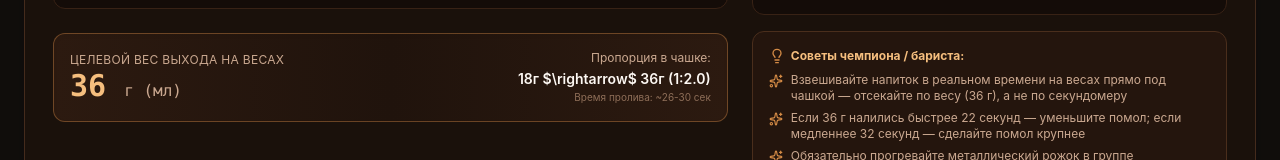
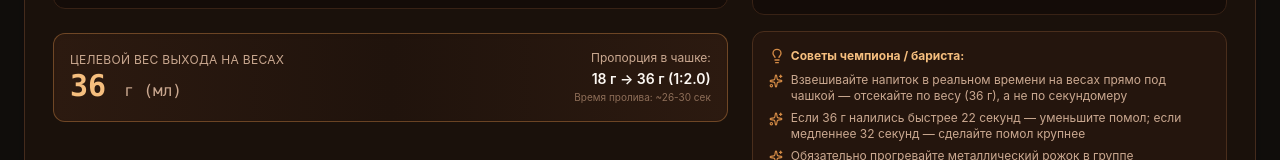
Before and after one commit to Leonid-Perkin/coffeecraft, a React (Vite) app: page / in a window 1280 px wide. Shown: the part 1396-1556 px from the top of the page. Built offline with nearby package versions, Linux system fonts and the light colour scheme.

Commit message:
fix: replace raw latex arrow with unicode arrow in espresso yield label

```diff
--- a/src/components/brew/BrewSection.tsx
+++ b/src/components/brew/BrewSection.tsx
@@ -305,7 +305,7 @@ export const BrewSection: React.FC<BrewSectionProps> = ({ onLogToJournal }) => {
                 </span>
                 <span className="text-sm font-semibold text-[#fdf8f3]">
                   {isEspresso
-                    ? `${coffeeGrams}г $\\rightarrow$ ${waterGrams}г (1:${ratio.toFixed(1)})`
+                    ? `${coffeeGrams} г → ${waterGrams} г (1:${ratio.toFixed(1)})`
                     : `~${Math.round(waterGrams - coffeeGrams * 2)} мл`}
                 </span>
                 <span className="text-[10px] text-[#8e6e58] block">
```
